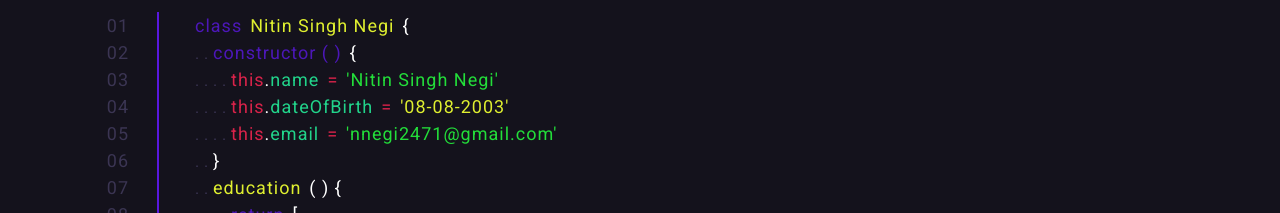
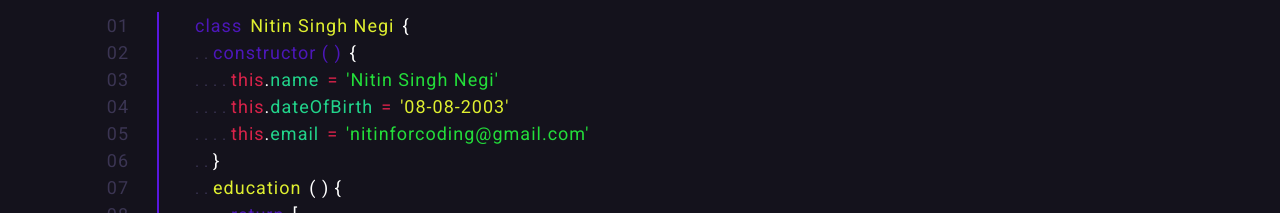
Before and after one commit to Nitin1-singh/portfolio-v1, a Next.js app: page / in a window 1280 px wide. Shown: the part 1780-1993 px from the top of the page. Built offline with nearby package versions, Linux system fonts and the light colour scheme.

Commit message:
update readme

```diff
--- a/components/AboutSection/AboutSection.js
+++ b/components/AboutSection/AboutSection.js
@@ -23,7 +23,7 @@ export default function AboutSection() {
                     code2={'dateOfBirth'} code2Color={'#22D48B'} code3={'='} code3Color={'#D8234A'} code4={"'08-08-2003'"} code4Color={'#DFEF30'}
                 />
                  <Code2 line={'05'} code={'this'} padding={'....'} codeColor={'#D8234A'} code1={'.'}
-                    code2={'email'} code2Color={'#22D48B'} code3={'='} code3Color={'#D8234A'} code4={"'nnegi2471@gmail.com'"} code4Color={'#23DE3A'}
+                    code2={'email'} code2Color={'#22D48B'} code3={'='} code3Color={'#D8234A'} code4={"'nitinforcoding@gmail.com'"} code4Color={'#23DE3A'}
                 />
                 <CodePart line={'06'} padding={'..'} code={'}'} />
                 <CodePart line={'07'} padding={'..'} code={'education'} codeColor={'#DFEF30'} code1={'( ) {'} />
```
Also changed, not shown: 1 other file (tests, documents, lock files or other folders).
